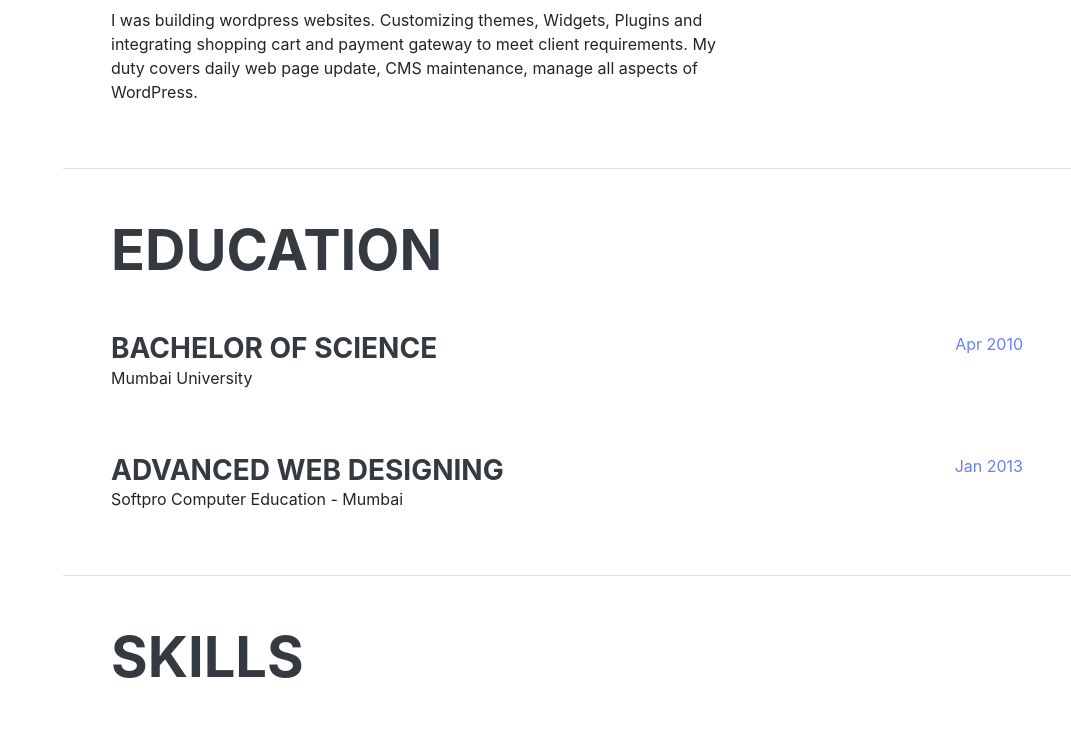
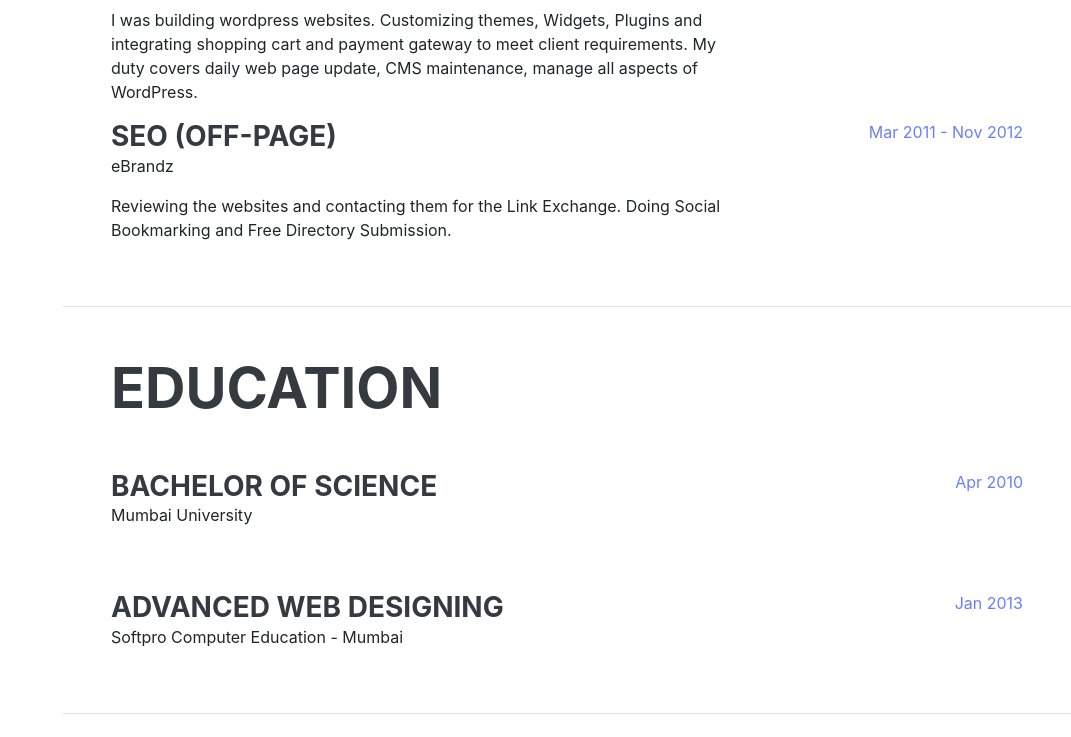
Before and after one commit to KhanAshraf/khanashraf.github.io, a website with bundled scripts: page index.html in a window 1280 px wide. Shown: the part 1120-1857 px from the top of the page, without its empty margins (209-1280 px from the left). Built offline with nearby package versions, Linux system fonts and the light colour scheme.

Commit message:
exp added

```diff
--- a/index.html
+++ b/index.html
@@ -105,6 +105,17 @@
           </div>
           <div class="resume-date text-md-right">
             <span class="text-primary">Jan 2014 - Sep 2016</span>
+          </div>
+        </div>
+
+        <div class="resume-item d-flex flex-column flex-md-row">
+          <div class="resume-content mr-auto">
+            <h3 class="mb-0">SEO (Off-Page)</h3>
+            <div class="subheading mb-3">eBrandz</div>
+            <p>Reviewing the websites and contacting them for the Link Exchange. Doing Social Bookmarking and Free Directory Submission.</p>
+          </div>
+          <div class="resume-date text-md-right">
+            <span class="text-primary">Mar 2011 - Nov 2012</span>
           </div>
         </div>
 
```
